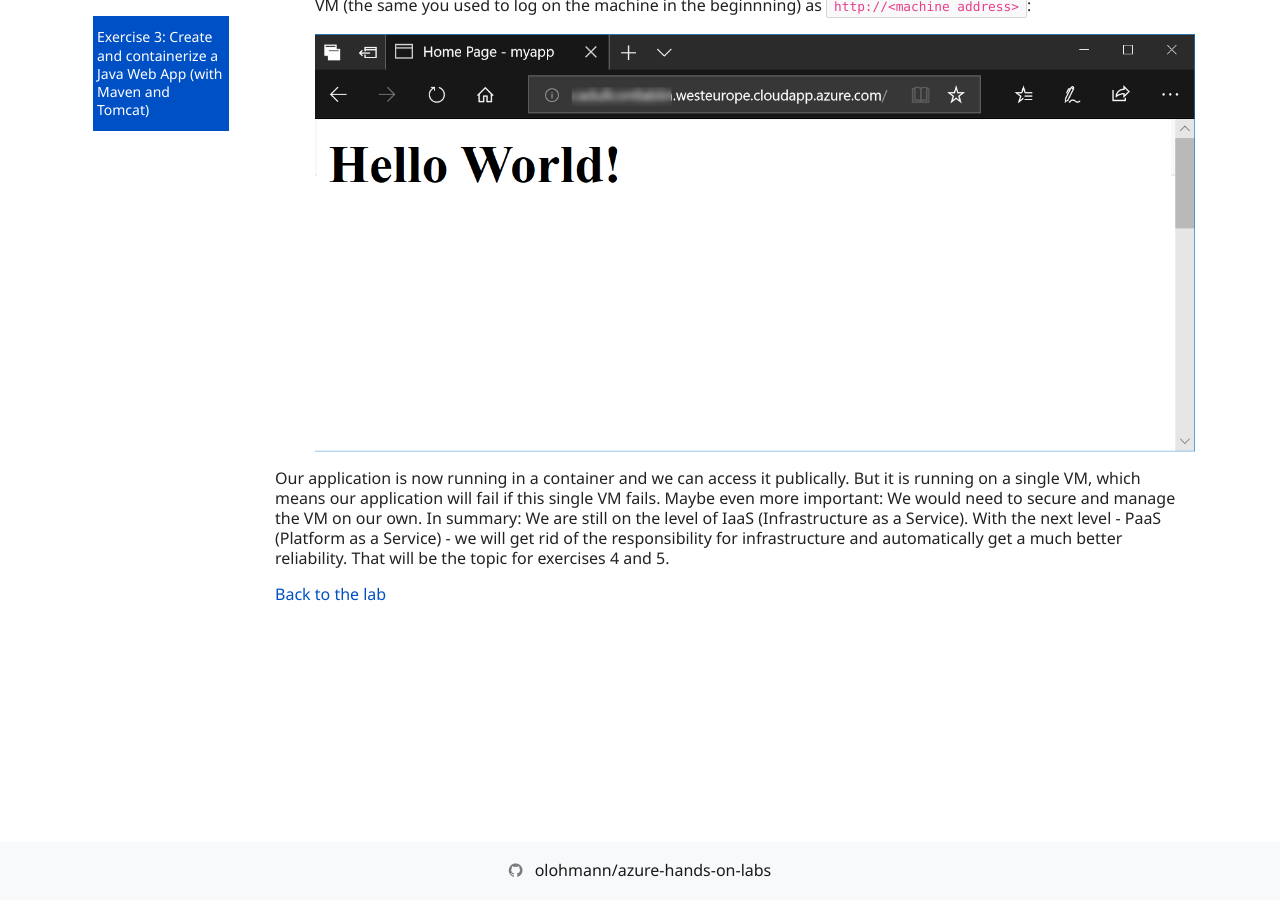
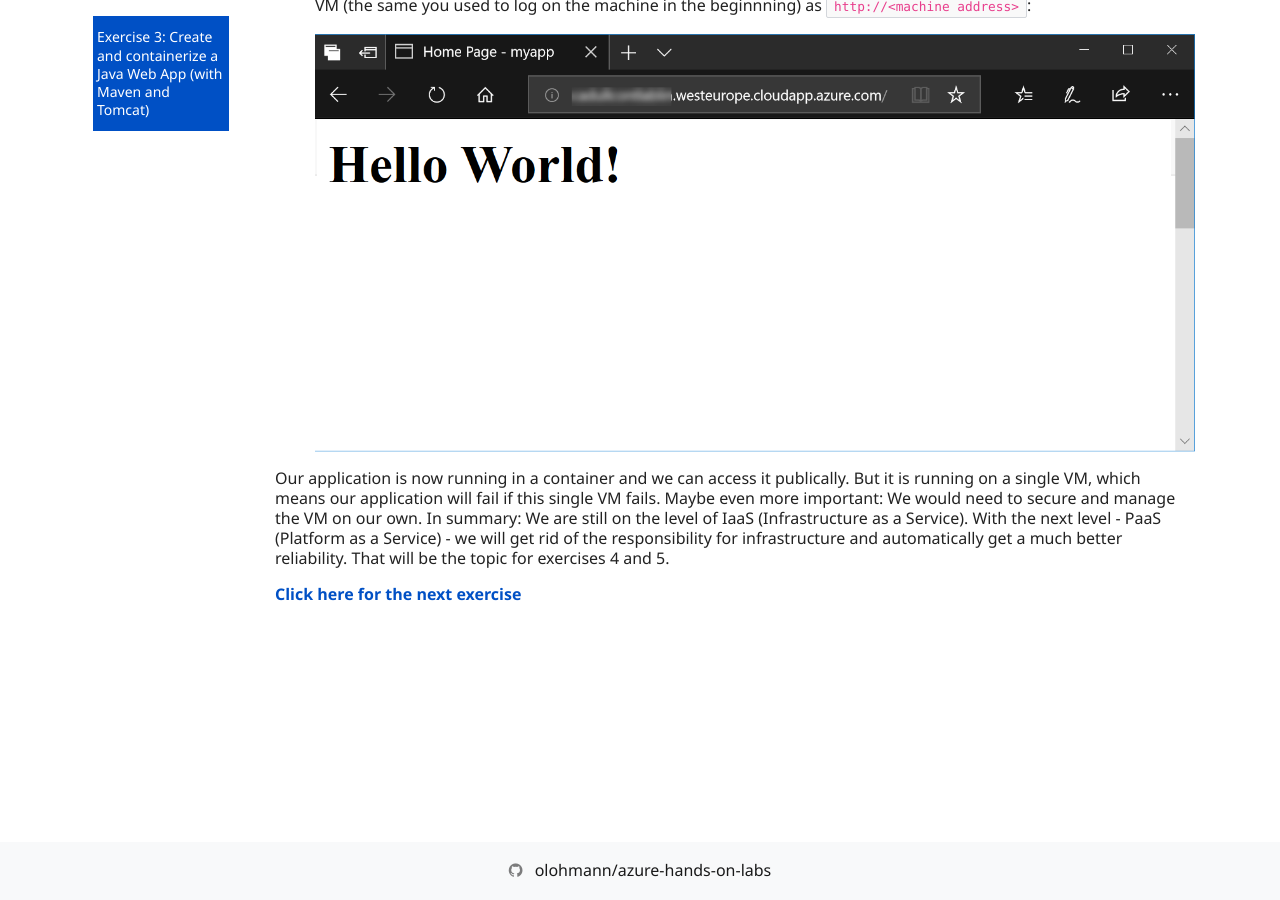
Before and after one commit to olohmann/azure-hands-on-labs, a Jekyll site: the page built from labs/04_containers_on_azure/containers_on_azure_3_java.md, in a window 1280 px wide and 900 px high, scrolled down 4138 px. Built offline with Jekyll 4.4.1, drawn with Linux system fonts in a browser that asks for light colours; nearby versions of some CDN libraries; our own code applies the rules of GitHub Pages for plain Markdown files; comment, search, counter and statistics services are not loaded.

Commit message:
even better linking

```diff
--- a/labs/04_containers_on_azure/containers_on_azure_3_java.md
+++ b/labs/04_containers_on_azure/containers_on_azure_3_java.md
@@ -123,4 +123,4 @@ Thus, instead of working directly on the docker host machine (our dev machine),
 
 Our application is now running in a container and we can access it publically. But it is running on a single VM, which means our application will fail if this single VM fails. Maybe even more important: We would need to secure and manage the VM on our own. In summary: We are still on the level of IaaS (Infrastructure as a Service). With the next level - PaaS (Platform as a Service) - we will get rid of the responsibility for infrastructure and automatically get a much better reliability. That will be the topic for exercises 4 and 5.
 
-[Back to the lab](containers_on_azure.md#exercise4)
+[**Click here for the next exercise**](containers_on_azure.md#exercise3b)
```
Also changed, not shown: labs/04_containers_on_azure/containers_on_azure_3_b_dotnet.md (+2 -0 lines), labs/04_containers_on_azure/containers_on_azure_3_b_java.md (+2 -0 lines), labs/04_containers_on_azure/containers_on_azure_3_dotnet.md (+2 -0 lines).
